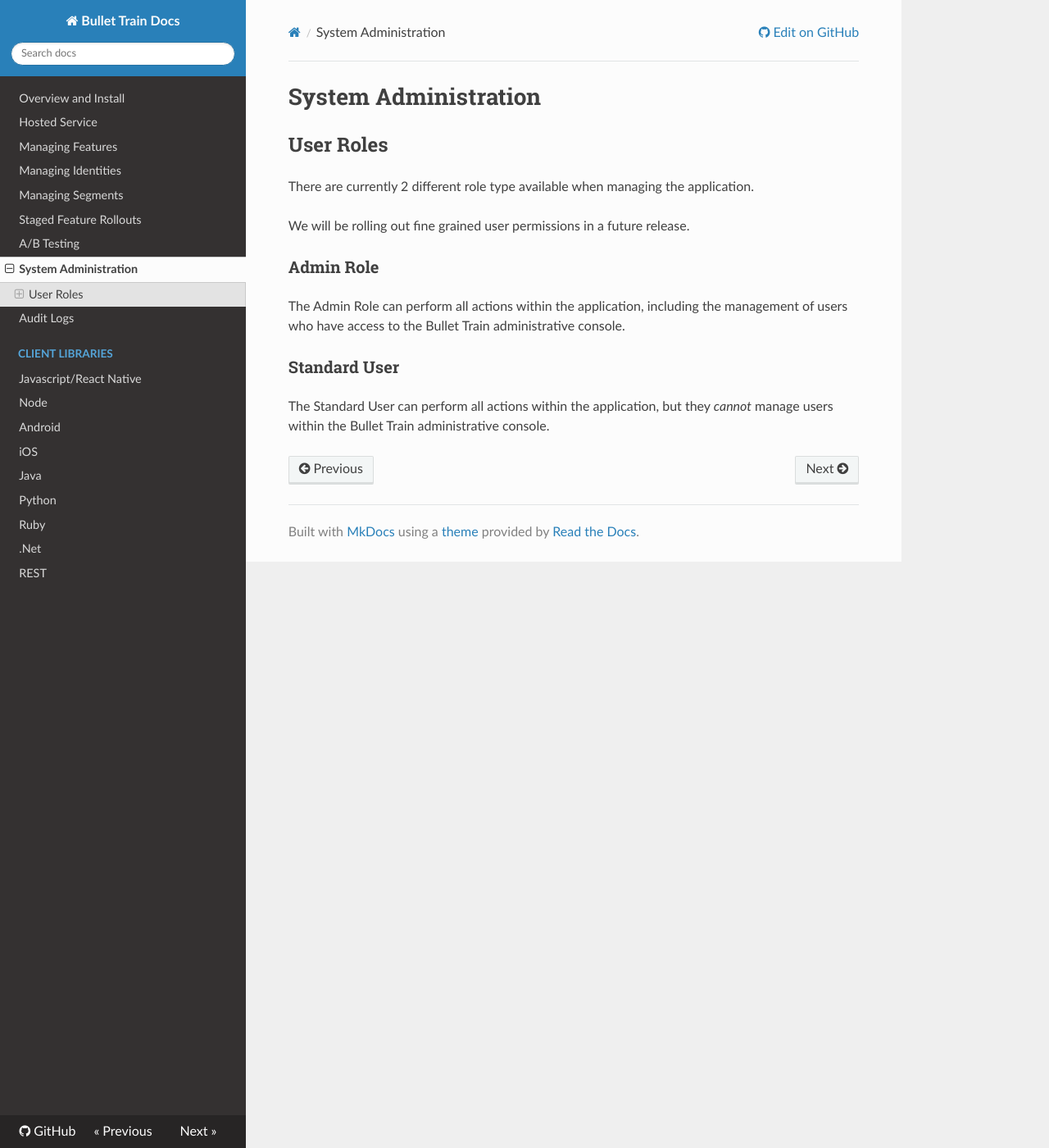
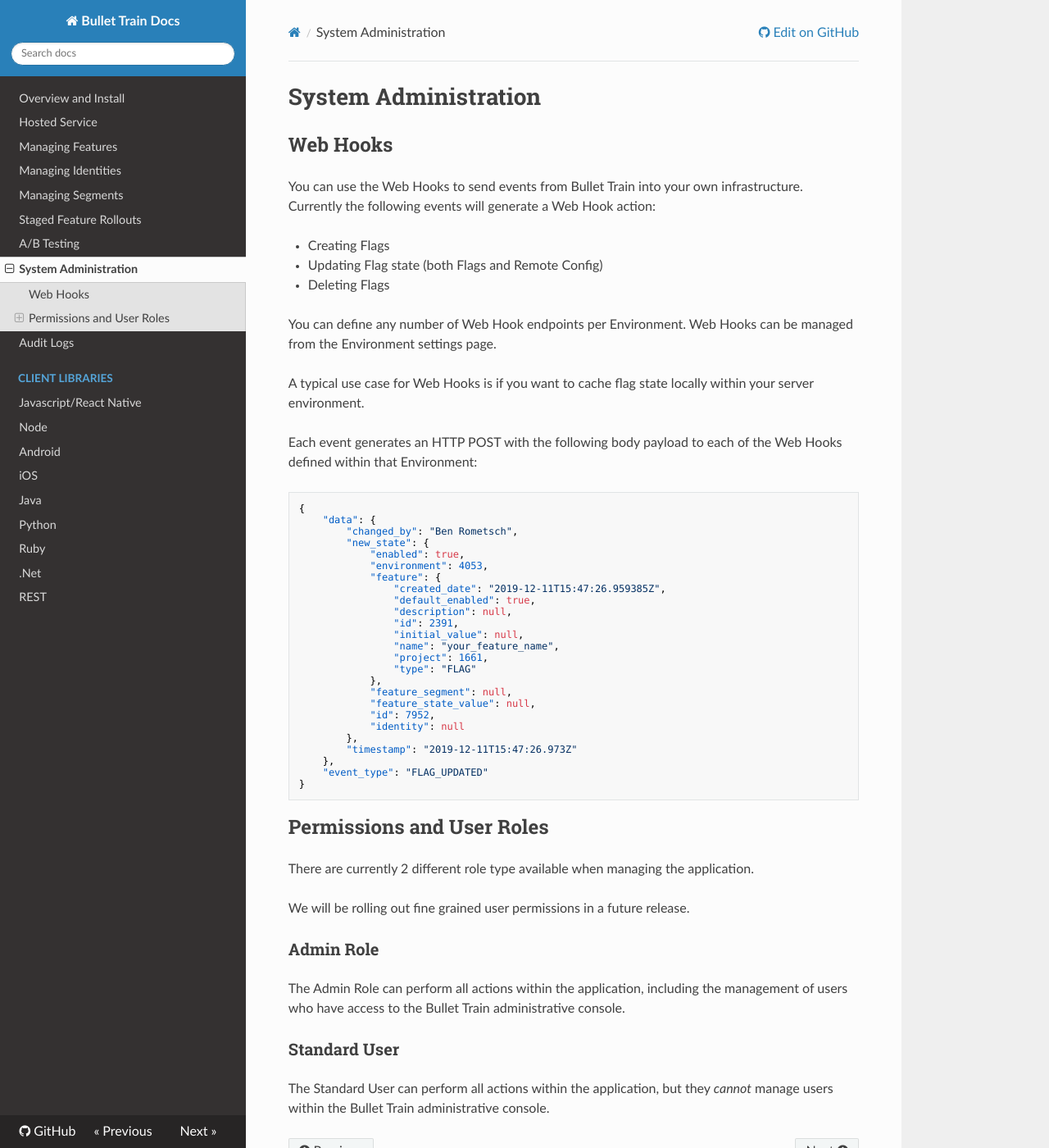
Before and after one commit to Flagsmith/flagsmith-docs, an MkDocs documentation site: the page built from docs/system-administration.md, in a window 1280 px wide and 1400 px high. Shown: the whole window at 82% size. Built offline with MkDocs 1.6.1, drawn with Linux system fonts in a browser that asks for light colours; nearby versions of some CDN libraries; old or Windows-style settings are respelled for this version of MkDocs.

Commit message:
Added Web Hook documentation

````diff
--- a/docs/system-administration.md
+++ b/docs/system-administration.md
@@ -1,6 +1,48 @@
 # System Administration
 
-## User Roles
+## Web Hooks
+
+You can use the Web Hooks to send events from Bullet Train into your own infrastructure. Currently the following events will generate a Web Hook action:
+
+- Creating Flags
+- Updating Flag state (both Flags and Remote Config)
+- Deleting Flags
+
+You can define any number of Web Hook endpoints per Environment. Web Hooks can be managed from the Environment settings page.
+
+A typical use case for Web Hooks is if you want to cache flag state locally within your server environment.
+
+Each event generates an HTTP POST with the following body payload to each of the Web Hooks defined within that Environment:
+
+```json
+{
+    "data": {
+        "changed_by": "Ben Rometsch",
+        "new_state": {
+            "enabled": true,
+            "environment": 4053,
+            "feature": {
+                "created_date": "2019-12-11T15:47:26.959385Z",
+                "default_enabled": true,
+                "description": null,
+                "id": 2391,
+                "initial_value": null,
+                "name": "your_feature_name",
+                "project": 1661,
+                "type": "FLAG"
+            },
+            "feature_segment": null,
+            "feature_state_value": null,
+            "id": 7952,
+            "identity": null
+        },
+        "timestamp": "2019-12-11T15:47:26.973Z"
+    },
+    "event_type": "FLAG_UPDATED"
+}
+```
+
+## Permissions and User Roles
 
 There are currently 2 different role type available when managing the application.
 
````
